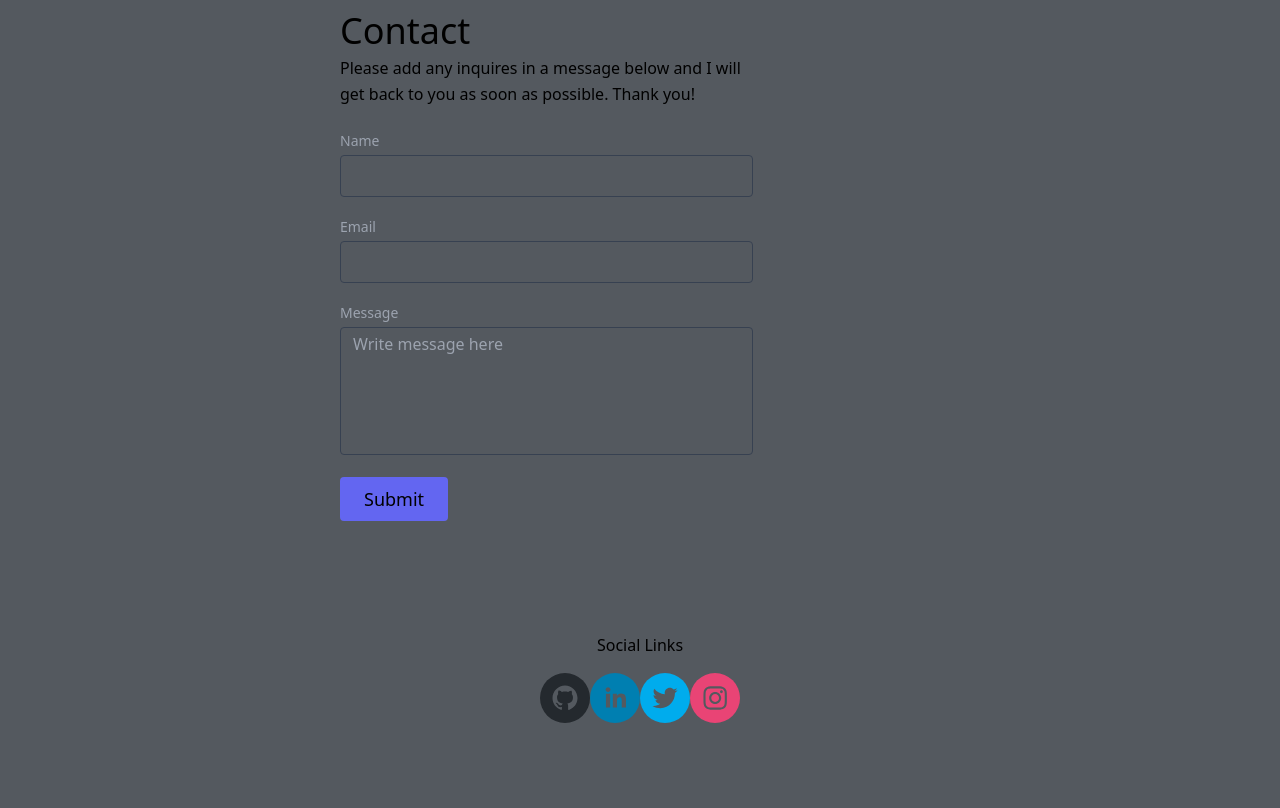
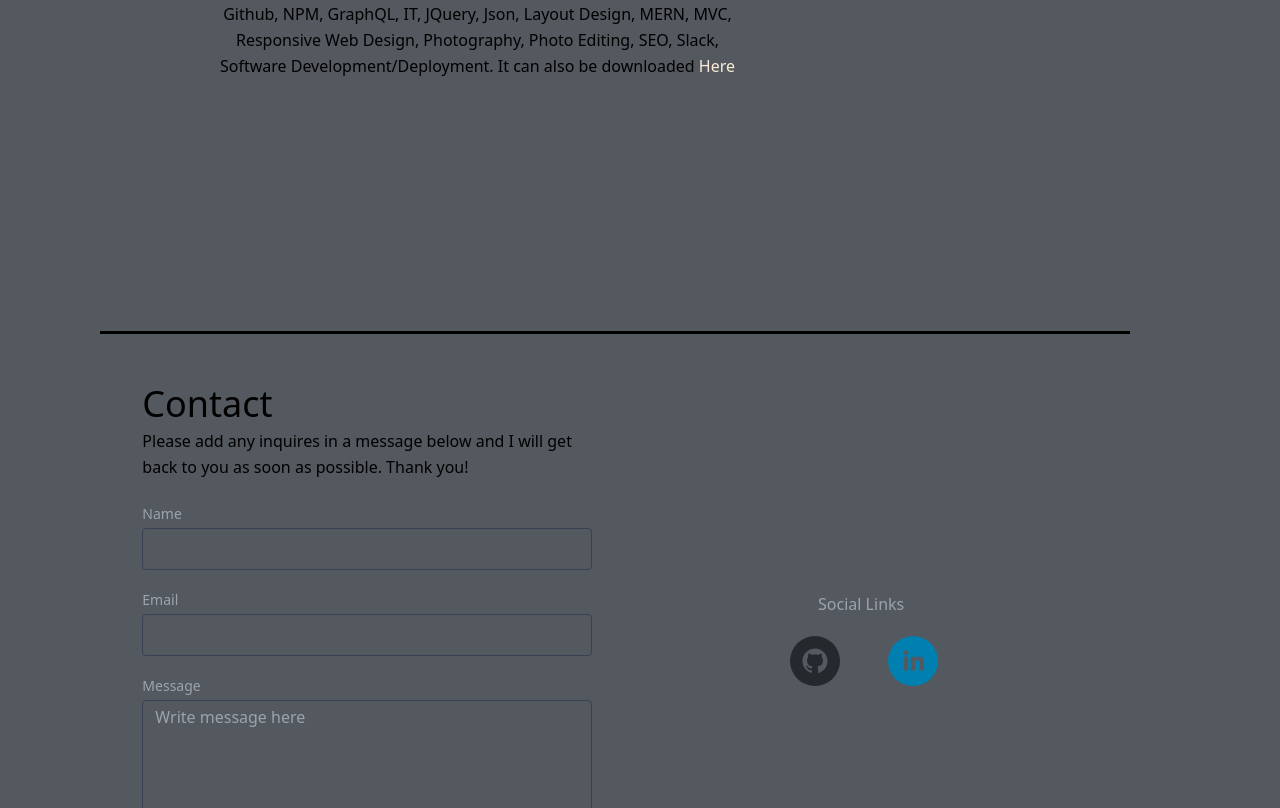
Before and after one commit to LuisChevere/portfolio-react, a React (Create React App) app: page / in a window 1280 px wide. Shown: the part 1992-2800 px from the top of the page. Built offline with nearby package versions, Linux system fonts and the light colour scheme.

Commit message:
late night changes to footer, relocated hrs, edited hrs and footer

```diff
--- a/src/App.js
+++ b/src/App.js
@@ -1,6 +1,5 @@
 import React from "react";
 import About from "./components/About";
-import Contact from "./components/Contact";
 import Header from "./components/Header";
 import Projects from "./components/Projects";
 import Resume from "./components/Resume";
@@ -13,7 +12,6 @@
       <About />
       <Projects />
       <Resume />
-      <Contact />
       <Footer />
     </main>
   );
--- a/src/components/About.js
+++ b/src/components/About.js
@@ -4,8 +4,9 @@
 export default function About() {
   return (
     <section>
+      <hr className='hr'></hr>
       <div className="container mx-auto flex px-10 py-20 md: flex-col">
-      <hr className='hr'></hr>
+
       <h1 id="about" className="title-font sm:text-4xl text-3xl mb-4 font-medium text-white">
             About Me
             <br className="hidden lg:inline-block" /></h1>
--- a/src/components/Contact.js
+++ b/src/components/Contact.js
@@ -56,6 +56,7 @@
 
   return (
     <section id="contact" className="relative">
+      <hr className='hr'></hr>
       <div className="container px-5 py-10 mx-auto\ flex sm:flex-nowrap flex-wrap">
         <form
           onSubmit={handleSubmit}
--- a/src/components/Footer.js
+++ b/src/components/Footer.js
@@ -1,20 +1,131 @@
 import React from "react";
 import { SocialIcon } from 'react-social-icons';
 
+
+
 export default function Footer() {
+  const [name, setName] = React.useState("");
+  const [email, setEmail] = React.useState("");
+  const [message, setMessage] = React.useState("");
+
+
+  const CheckTextInput = (event) => {
+    console.log(event.target.getAttribute("id"))
+    const blurredEl = event.target.getAttribute("id");
+
+    if (blurredEl === "name") {
+      // error
+      alert('Please enter name!')
+      return;
+    } else if (blurredEl === "email") {
+      // error
+      alert('Please enter email!')
+      return;
+    } else if (blurredEl === "message") {
+      // error
+      alert('Please enter a message!')
+      return;
+    }
+
+    //Checked Successfully
+    //Do whatever you want
+    alert('Success');
+  };
+
+  function encode(data) {
+    return Object.keys(data)
+      .map(
+        (key) => encodeURIComponent(key) + "=" + encodeURIComponent(data[key])
+      )
+      .join("&");
+  }
+
+  function handleSubmit(e) {
+    e.preventDefault();
+
+    if (name === '' || email === '' || message === '') {
+      // error
+      alert("Please input requested information above!")
+      return;
+    }
+
+    fetch("/", {
+      method: "POST",
+      headers: { "Content-Type": "application/x-www-form-urlencoded" },
+      body: encode({ "form-name": "test", name, email, message }),
+    })
+      .then(() => alert("Message sent!"))
+      .catch((error) => alert(error));
+  }
+
   return (
-    <footer id="footer">
-       <div className="container px-5 py-10 mx-auto text-center lg:px-40">
-        <div className="flex flex-col w-full mb-20">
-          <h1 className="sm:text-l text-l font-medium title-font mb-4 text-white">
-            Social Links
-          </h1>
-          <p className="sm:text-l text-l font-medium title-font mb-4 text-white">
-          <SocialIcon url="https://github.com/LuisChevere" />
-          <SocialIcon url="https://www.linkedin.com/in/luis-chevere-4a417575" />
-          <SocialIcon url="https://twitter.com/acrowleyy_?lang=en" />
-          <SocialIcon url="https://www.instagram.com/a.crowleyy_/?hl=en" />
-       </p>
+    <footer>
+      <hr className='hr'></hr>
+      <div id="footer">
+          <form
+            onSubmit={handleSubmit}
+            className="form">
+            <h2 className="text-white sm:text-4xl text-3xl mb-1 font-medium title-font">
+              Contact
+            </h2>
+            <p className="leading-relaxed mb-5">
+              Please add any inquires in a message below and I will get back to you as soon as possible. Thank you!
+            </p>
+            <div className="relative mb-4">
+              <label htmlFor="name" className="leading-7 text-sm text-gray-400">
+                Name
+              </label>
+              <input
+                type="text"
+                id="name"
+                name="name" onBlur={CheckTextInput}
+                className="w-full bg-gray-800 rounded border border-gray-700 focus:border-indigo-500 focus:ring-2 focus:ring-indigo-900 text-base outline-none text-gray-100 py-1 px-3 leading-8 transition-colors duration-200 ease-in-out"
+                onChange={(e) => setName(e.target.value)}
+              />
+            </div>
+            <div className="relative mb-4">
+              <label htmlFor="email" className="leading-7 text-sm text-gray-400">
+                Email
+              </label>
+              <input
+                type="email"
+                id="email"
+                name="email" onBlur={CheckTextInput}
+                className="w-full bg-gray-800 rounded border border-gray-700 focus:border-indigo-500 focus:ring-2 focus:ring-indigo-900 text-base outline-none text-gray-100 py-1 px-3 leading-8 transition-colors duration-200 ease-in-out"
+                onChange={(e) => setEmail(e.target.value)}
+              />
+            </div>
+            <div className="relative mb-4">
+              <label
+                htmlFor="message"
+                className="leading-7 text-sm text-gray-400">
+                Message
+              </label>
+              <textarea
+                id="message"
+                name="message" onBlur={CheckTextInput}
+                className="w-full bg-gray-800 rounded border border-gray-700 focus:border-indigo-500 focus:ring-2 focus:ring-indigo-900 h-32 text-base outline-none text-gray-100 py-1 px-3 resize-none leading-6 transition-colors duration-200 ease-in-out" placeholder="Write message here"
+                onChange={(e) => setMessage(e.target.value)}
+              />
+            </div>
+            <button
+              type="submit"
+              className="text-white bg-indigo-500 border-0 py-2 px-6 focus:outline-none hover:bg-indigo-600 rounded text-lg">
+              Submit
+            </button>
+          </form>
+
+
+
+        {/* Socials, map, email */}
+        <div className="socials">
+            <h1>
+              Social Links
+            </h1>
+            <div className="icons">
+              <a href="nhttps://github.com/LuisChevere">< SocialIcon url="https://github.com/LuisChevere" /></a>
+              <a href="https://www.linkedin.com/in/luis-chevere-4a417575"><SocialIcon url="https://www.linkedin.com/in/luis-chevere-4a417575" /></a>
+              </div>
         </div>
       </div>
     </footer>
--- a/src/components/Projects.js
+++ b/src/components/Projects.js
@@ -45,9 +45,10 @@
 export default function Projects() {
   return (
     <section className="text-gray-400 bg-gray-900 body-font">
+      <hr className='hr'></hr>
       <div id="gallery" className="container px-5 py-10 mx-auto text-center lg:px-40">
         <div className="flex flex-col w-full mb-20">
-        <hr className='hr'></hr>
+
         <CodeIcon id="codeIcon" className="mx-auto inline-block w-10 mb-4" />
           <h1 className="sm:text-4xl text-3xl font-medium title-font mb-4 text-white">
             Projects
--- a/src/components/Resume.js
+++ b/src/components/Resume.js
@@ -4,9 +4,10 @@
 export default function Resume() {
   return (
     <section>
+      <hr className='hr'></hr>
       <div className="container mx-auto flex px-10 py-20 md:flex-row flex-col items-center">
         <div id="resume" className="container px-5 py-10 mx-auto text-center lg:px-40">
-          <hr className='hr'></hr>
+
           <h1 className="title-font sm:text-4xl text-3xl mb-4 font-medium text-white">
             Resume
             <br className="hidden lg:inline-block" />
--- a/src/index.css
+++ b/src/index.css
@@ -106,9 +106,46 @@
     color: antiquewhite;
 }
 
+/* Footer */
+
+#footer {
+    display: flex;
+    flex-direction: row;
+    justify-content: space-evenly;
+    padding-right: 200px;
+    align-items: center;
+    padding-bottom: 20px;
+}
+
+.form{
+   width: 500px;
+   padding-right: 50px;
+}
+
+.socials{
+    display: flex;
+    flex-direction: column;
+    justify-content: center;
+    text-align: center;
+}
+
+.socials a + a{
+    padding-left: 3em;
+}
+
+.icons {
+    display: flex;
+    flex-direction: row;
+    padding-top: 20px;
+    padding-left: 5px;
+}
+
   .hr {
     height: 3px;
     background-color: black;
     margin-bottom: 50px;
     border-top-width: 0px;
+    margin-top: 100px;
+   margin-left: 100px;
+   margin-right: 150px;
   }
```
Also changed, not shown: 1 other file (tests, documents, lock files or other folders).
